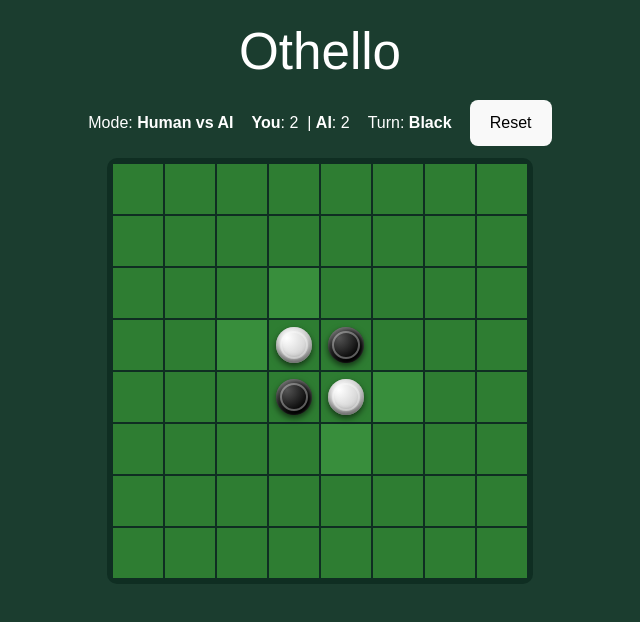
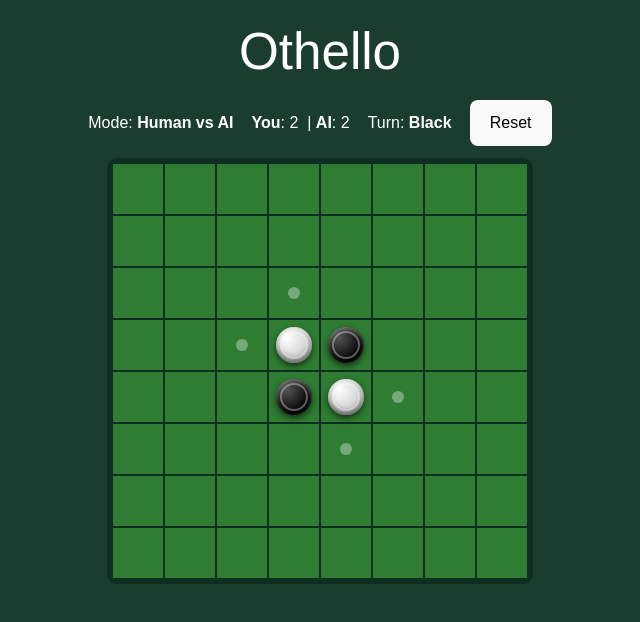
Before and after one commit to sanyamraina/othello-frontend, a React (Vite) app: page / in a window 1280 px wide. Both pictures are taken after a click on the button "Start Game". Shown: the top 622 px of the page, without its empty margins (320-960 px from the left). Built offline with nearby package versions, Linux system fonts and the light colour scheme.

Commit message:
chaged the UI for available moves

```diff
--- a/src/Board.jsx
+++ b/src/Board.jsx
@@ -23,11 +23,17 @@
           return (
             <div
               key={`${r}-${c}`}
-              className={`cell ${isValid(r, c) ? "valid" : ""}`}
+              className="cell"
               onClick={() => onCellClick(r, c)}
             >
+              {/* Piece */}
               {cell !== 0 && (
                 <div className={`${piece} ${last ? "last-move" : ""}`} />
+              )}
+
+              {/* Available move dot (Chess.com style) */}
+              {cell === 0 && isValid(r, c) && (
+                <div className="move-dot" />
               )}
             </div>
           );
--- a/src/styles.css
+++ b/src/styles.css
@@ -27,10 +27,6 @@
   display: flex;
   align-items: center;
   justify-content: center;
-}
-
-.cell.valid {
-  background: #388e3c;
 }
 
 .piece {
@@ -217,3 +213,18 @@
   font-size: 1.4rem;
   font-weight: bold;
 }
+
+/* ---------- AVAILABLE MOVE DOT (Chess.com style) ---------- */
+
+.move-dot {
+  width: 12px;
+  height: 12px;
+  border-radius: 50%;
+  background: rgba(255, 255, 255, 0.35);
+  pointer-events: none;
+}
+
+/* Optional: slightly brighter on hover */
+.cell:hover .move-dot {
+  background: rgba(255, 255, 255, 0.228);
+}
```
